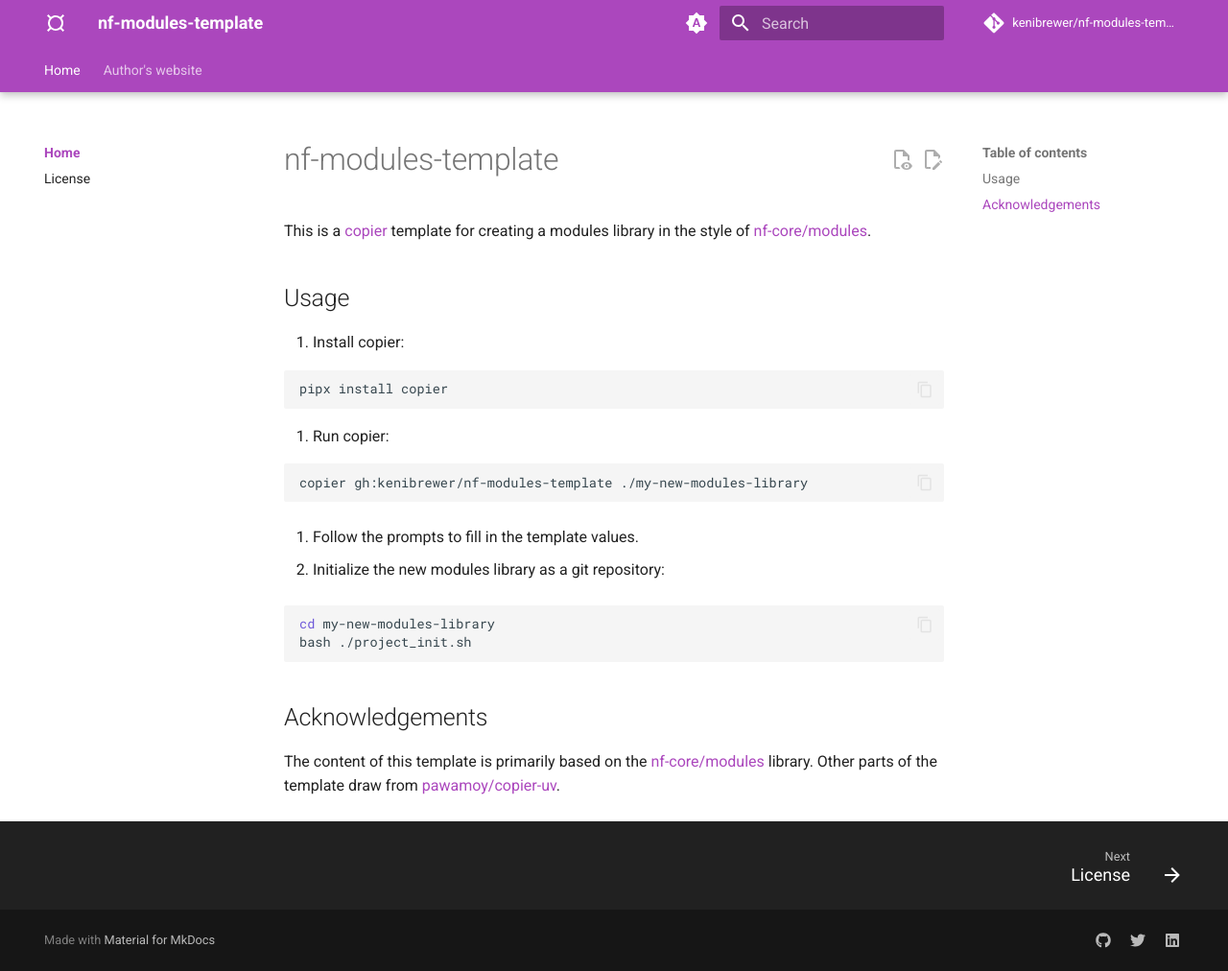
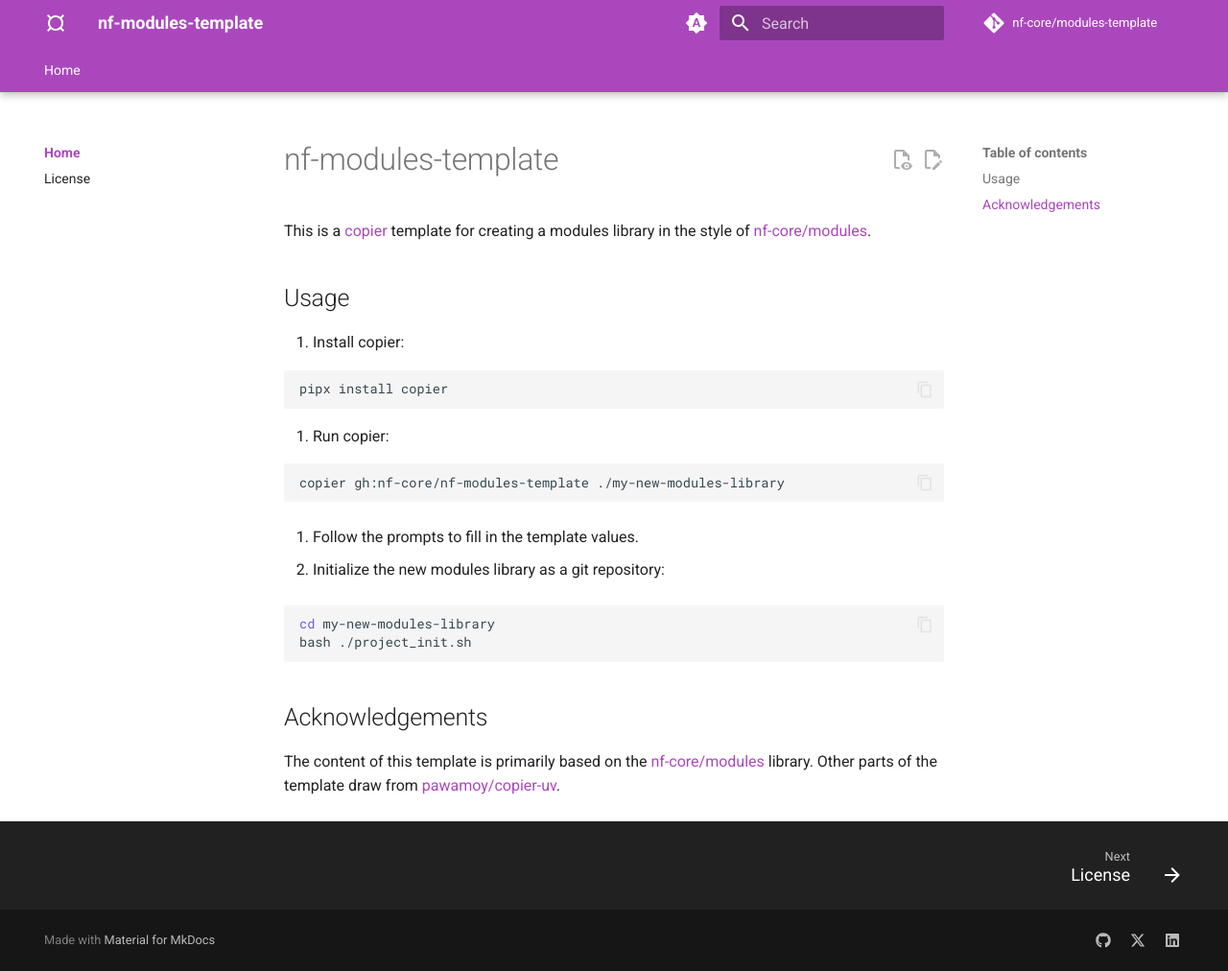
Before and after one commit to nf-core/modules-template, an MkDocs documentation site: the page built from docs/index.md, in a window 1280 px wide and 1012 px high. Shown: the whole window at 96% size. Built offline with MkDocs 1.6.1 and Material for MkDocs 9.7.7, drawn with Linux system fonts in a browser that asks for light colours; comment, search, counter and statistics services are not loaded.

Commit message:
🚀 deploy: migrate project to nf-core

````diff
--- a/README.md
+++ b/README.md
@@ -13,7 +13,7 @@ This is a [copier](https://copier.readthedocs.io/en/stable/) template for creati
 2. Run copier:
 
    ```bash
-   copier gh:kenibrewer/nf-modules-template ./my-new-modules-library
+   copier gh:nf-core/nf-modules-template ./my-new-modules-library
    ```
 
 3. Follow the prompts to fill in the template values.
--- a/mkdocs.yml
+++ b/mkdocs.yml
@@ -1,8 +1,8 @@
 site_name: "nf-modules-template"
 site_description: "Copier template for an nf-core modules repository"
-site_url: "https://kenibrewer.github.io/nf-modules-template"
-repo_url: "https://github.com/kenibrewer/nf-modules-template"
-repo_name: "kenibrewer/nf-modules-template"
+site_url: "https://nf-core.github.io/modules-template"
+repo_url: "https://github.com/nf-core/modules-template"
+repo_name: "nf-core/modules-template"
 
 validation:
   omitted_files: warn
@@ -13,7 +13,6 @@ nav:
   - Home:
       - Overview: index.md
       - License: license.md
-  - Author's website: https://kenbrewer.com/
 
 theme:
   name: material
@@ -70,8 +69,8 @@ markdown_extensions:
 extra:
   social:
     - icon: fontawesome/brands/github
-      link: https://github.com/kenibrewer
-    - icon: fontawesome/brands/twitter
-      link: https://twitter.com/kenibrewer
+      link: https://github.com/nf-core/modules-template
+    - icon: fontawesome/brands/x-twitter
+      link: https://x.com/nf_core
     - icon: fontawesome/brands/linkedin
-      link: https://linkedin.com/in/kenibrewer
+      link: https://www.linkedin.com/company/nf-core/posts/
````
Also changed, not shown: 2 other files.
